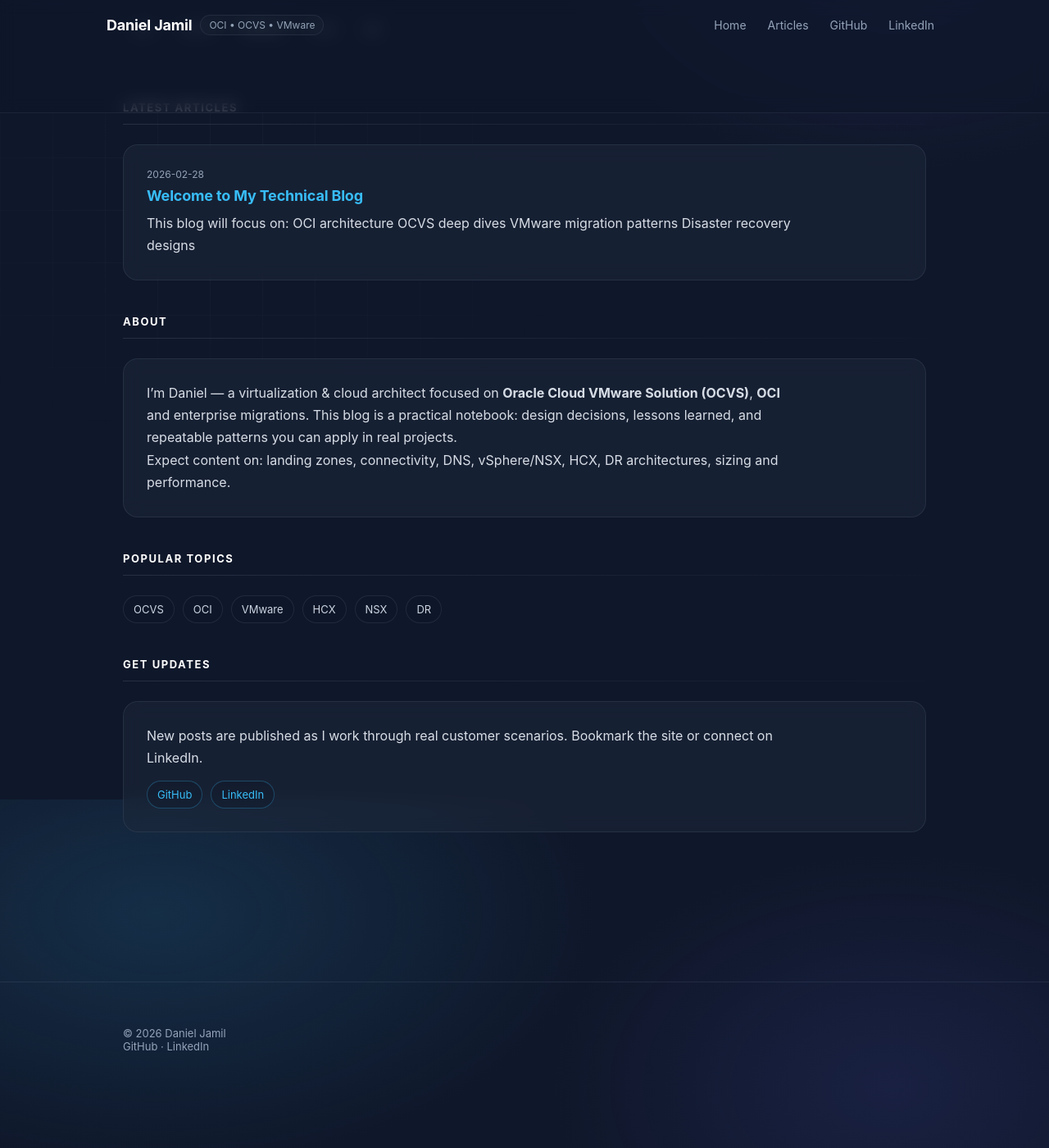
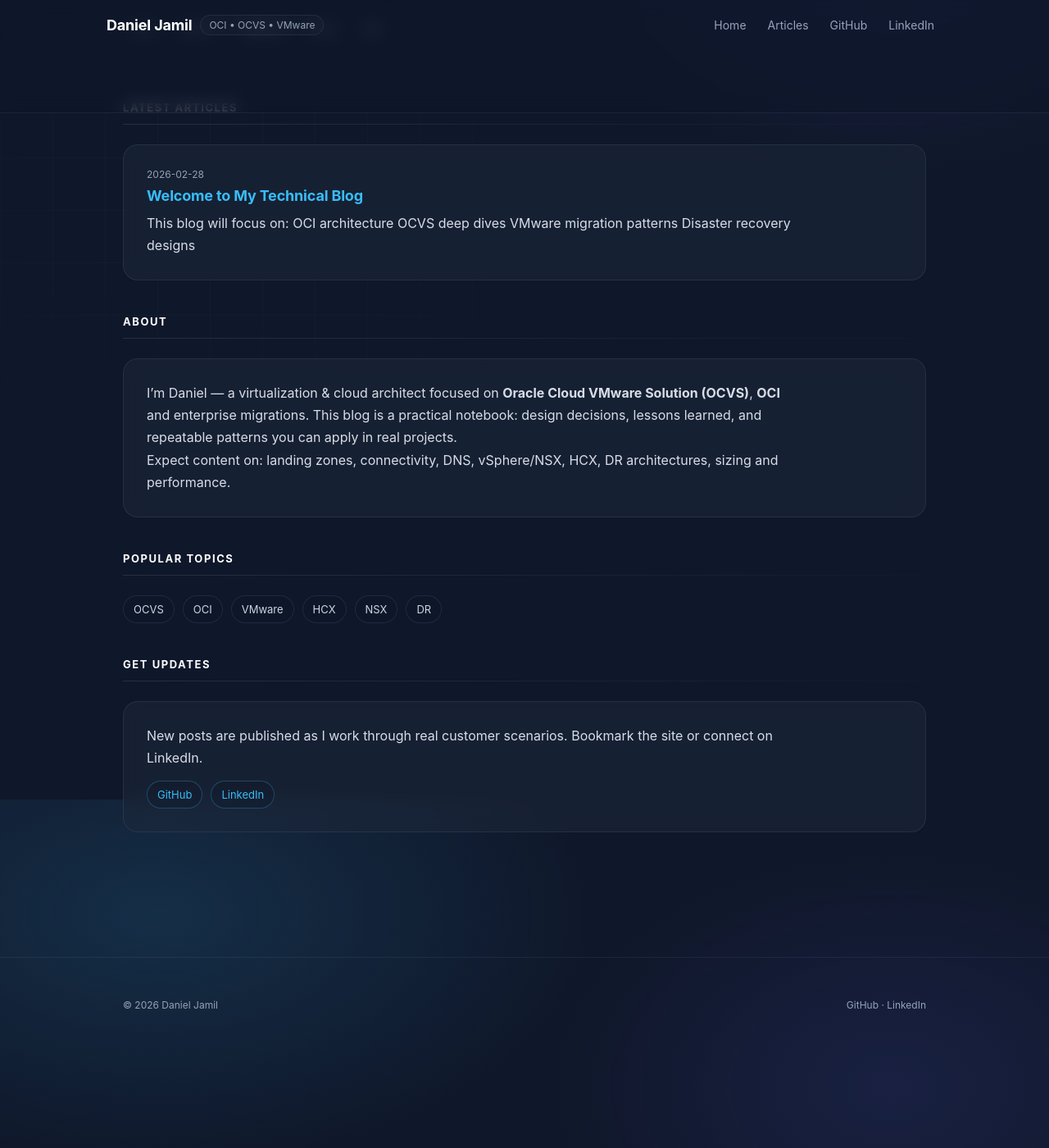
Before and after one commit to Daniel-Jamil/danieljamil.github.io, a Jekyll site: the page built from index.md, in a window 1280 px wide and 1400 px high, scrolled down 425 px. Shown: the whole window at 82% size. Built offline with Jekyll 4.4.1, drawn with Linux system fonts in a browser that asks for light colours.

Commit message:
Update style.css

```diff
--- a/assets/css/style.css
+++ b/assets/css/style.css
@@ -365,3 +365,37 @@
   .nav-links a { margin-left: 0; }
   .footer .footer-inner{ flex-direction: column; align-items: flex-start; }
 }
+/* layout: push footer to bottom */
+body {
+  min-height: 100vh;
+  display: flex;
+  flex-direction: column;
+}
+
+.main {
+  flex: 1;
+}
+
+/* footer */
+.footer {
+  border-top: 1px solid rgba(148, 163, 184, 0.10);
+  padding: 22px 0;
+  margin-top: 40px;
+}
+
+.footer-content {
+  display: flex;
+  justify-content: space-between;
+  align-items: center;
+  color: #94a3b8;
+  font-size: 12px;
+}
+
+.footer-links a {
+  color: #94a3b8;
+  text-decoration: none;
+}
+
+.footer-links a:hover {
+  color: #e2e8f0;
+}
```
